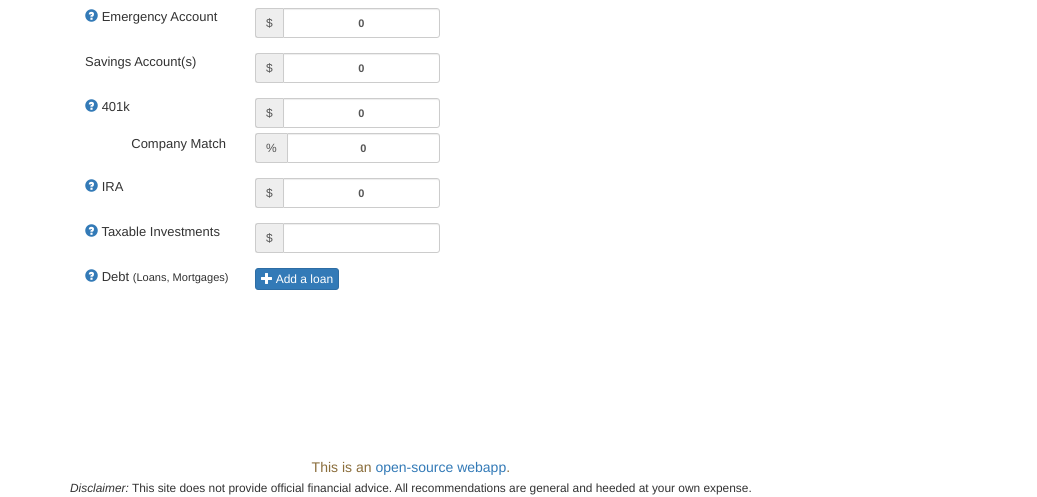
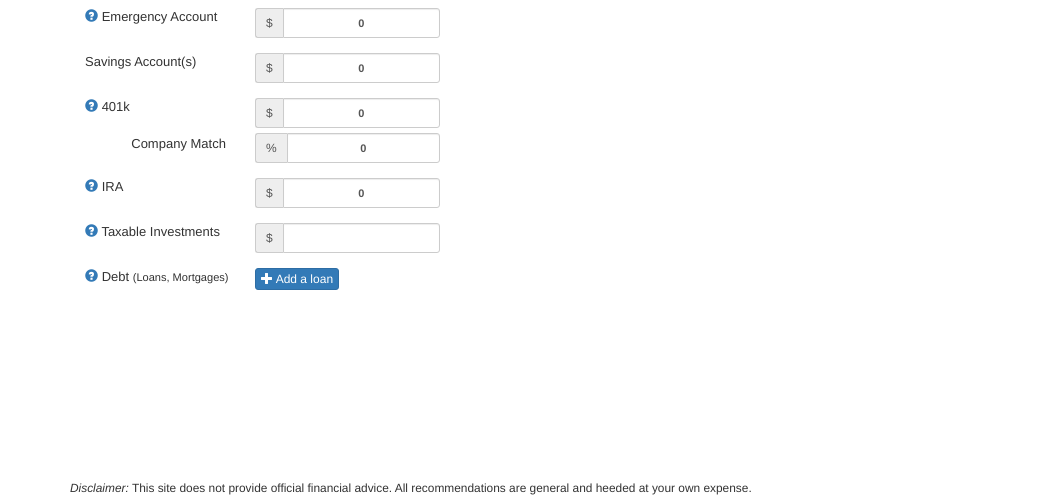
Before and after one commit to tariqbuilds/personal-finance-checkup, a plain HTML site: page index.html in a window 1280 px wide. Shown: the part 303-800 px from the top of the page, without its empty margins (0-1037 px from the left). Drawn offline with nearby package versions, Linux system fonts and the light colour scheme.

Commit message:
removed useless open source notice

```diff
--- a/index.html
+++ b/index.html
@@ -65,9 +65,6 @@
 	    </div>
 
         <div class="sticky-footer text-center">
-        	<div class="text-warning">
-        		This is an <a href="https://github.com/afaqurk/personal-finance-checkup">open-source webapp</a>.
-        	</div>
         	<small>
 	        	<em>Disclaimer:</em> This site does not provide official financial advice.
 	        	All recommendations are general and heeded at your own expense.
```
